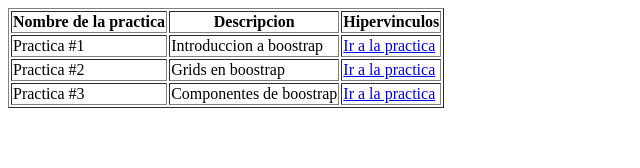
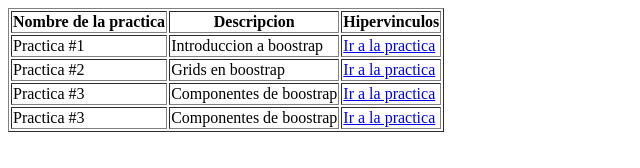
Before and after one commit to ELCommanderAngel/ELCommanderAngel.github.io, a plain HTML site: page PracticasParcial2.html in a window 1280 px wide. Shown: the whole page, without its empty margins (0-640 px from the left). Drawn offline with Linux system fonts and the light colour scheme.

Commit message:
Update PracticasParcial2.html

```diff
--- a/PracticasParcial2.html
+++ b/PracticasParcial2.html
@@ -31,3 +31,11 @@
     <td>Componentes de boostrap</td>
     <td><a href="parcial 2/Practica3.html">Ir a la practica</a></td>
  </tr>
+ </tr>
+</tr>
+</tr>
+<tr>
+<td> Practica #3</td>
+<td>Componentes de boostrap</td>
+<td><a href="parcial 2/practica4.html">Ir a la practica</a></td>
+</tr>
```
